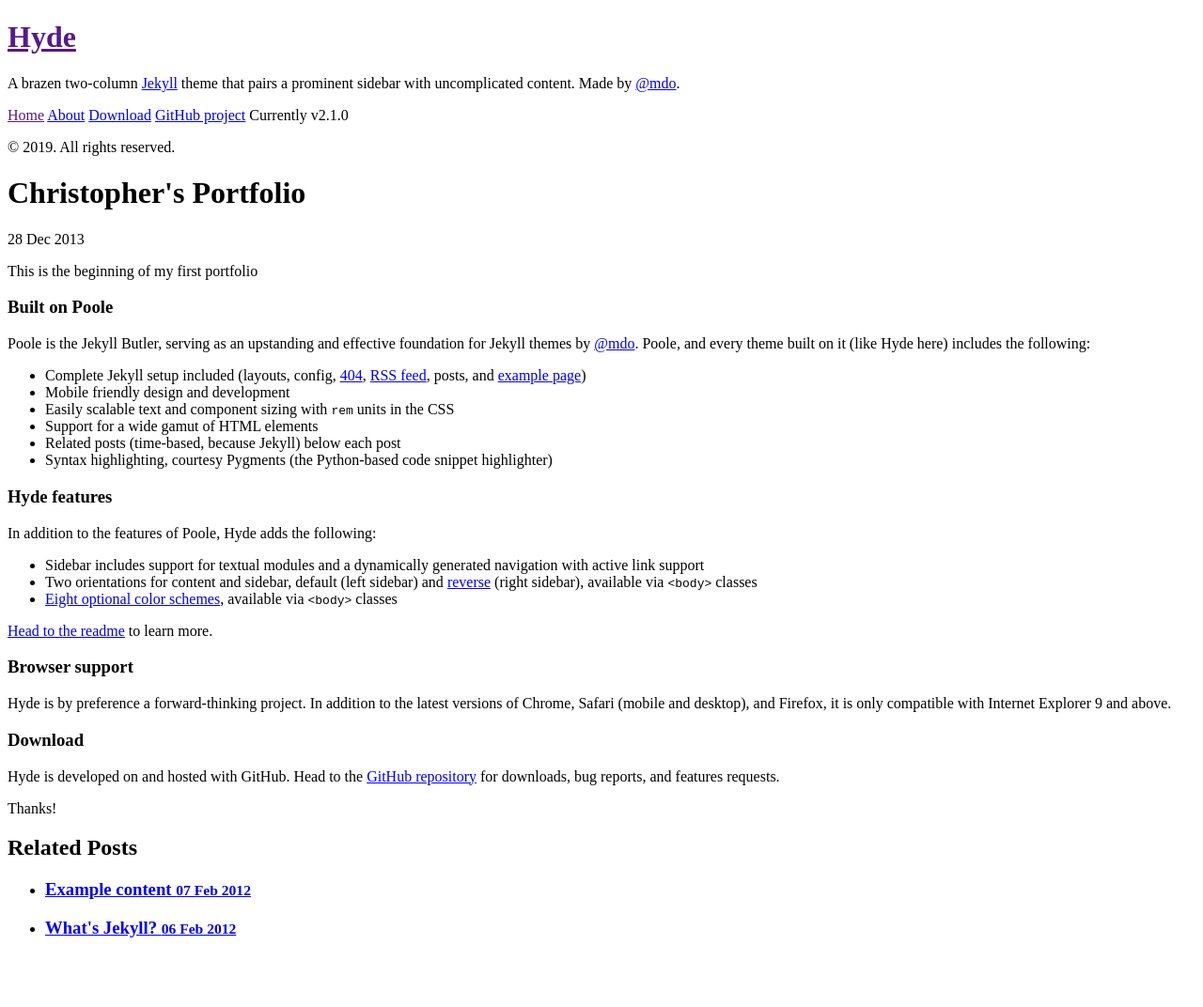
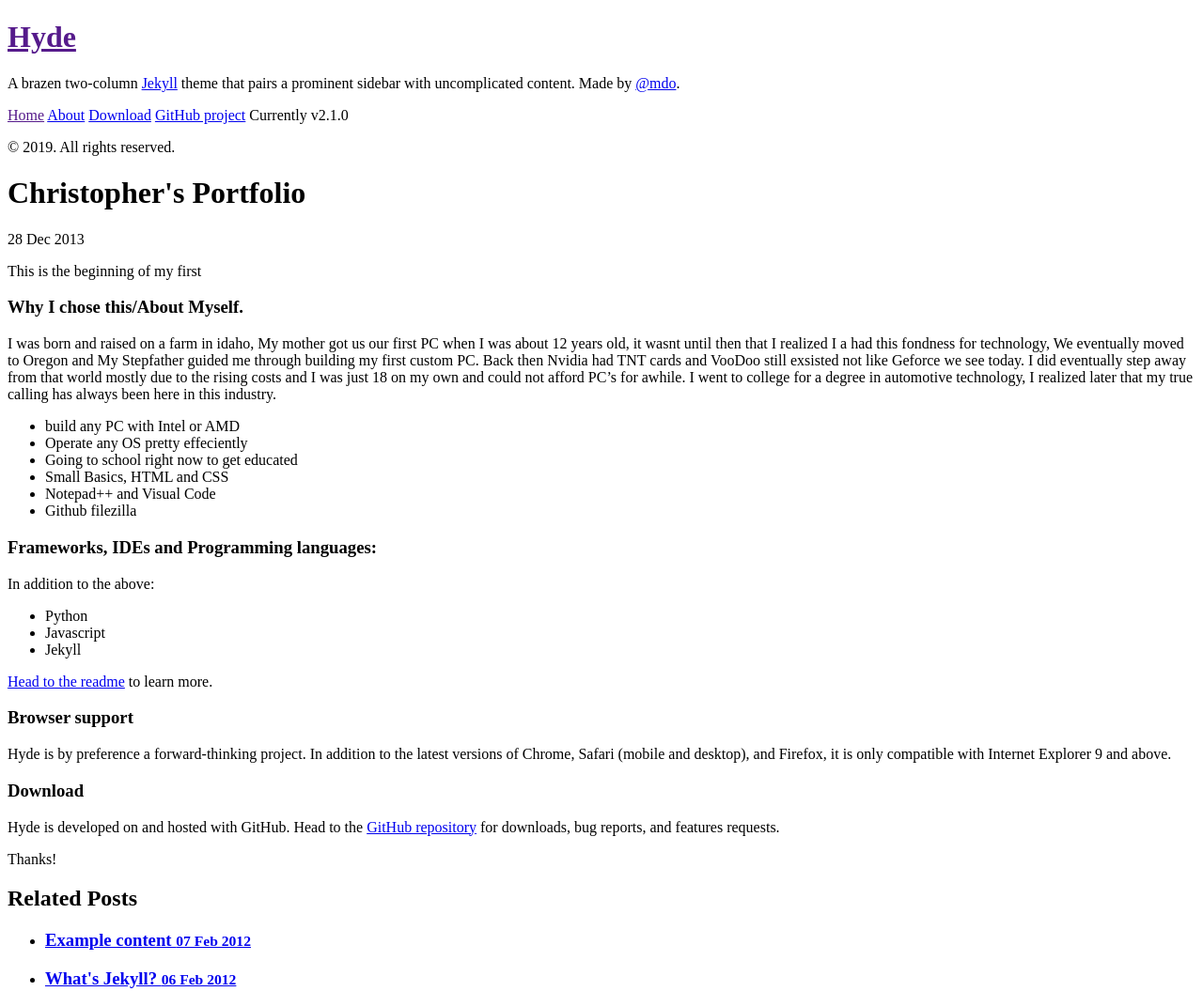
Before and after one commit to SilentWorkForce/SilentWorkForce.github.io, a Jekyll site: the page built from _posts/2013-12-28-introducing-hyde.md, in a window 1280 px wide. Shown: the whole page at 94% size. Built offline with Jekyll 4.4.1, drawn with Linux system fonts in a browser that asks for light colours; Markdown is read by kramdown in place of the engine named in the settings; before the commit the page ends 1018 px from its top, so only the background shows below that.

Commit message:
Update 2013-12-28-introducing-hyde.md

```diff
--- a/_posts/2013-12-28-introducing-hyde.md
+++ b/_posts/2013-12-28-introducing-hyde.md
@@ -3,26 +3,31 @@
 title: Christopher's Portfolio
 ---
 
-This is the beginning of my first portfolio
+This is the beginning of my first
 
-### Built on Poole
+### Why I chose this/About Myself.
 
-Poole is the Jekyll Butler, serving as an upstanding and effective foundation for Jekyll themes by [@mdo](https://twitter.com/mdo). Poole, and every theme built on it (like Hyde here) includes the following:
+I was born and raised on a farm in idaho, My mother got us our first PC when I was about 12 years old, it wasnt until then
+that I realized I a had this fondness for technology, We eventually moved to Oregon and My Stepfather guided me through building
+my first custom PC. Back then Nvidia had TNT cards and VooDoo still exsisted not like Geforce we see today. I did eventually step away
+from that world mostly due to the rising costs and I was just 18 on my own and could not afford PC's for awhile. I went to college
+for a degree in automotive technology, I realized later that my true calling has always been here in this industry.
 
-* Complete Jekyll setup included (layouts, config, [404](/404), [RSS feed](/atom.xml), posts, and [example page](/about))
-* Mobile friendly design and development
-* Easily scalable text and component sizing with `rem` units in the CSS
-* Support for a wide gamut of HTML elements
-* Related posts (time-based, because Jekyll) below each post
-* Syntax highlighting, courtesy Pygments (the Python-based code snippet highlighter)
 
-### Hyde features
+* build any PC with Intel or AMD
+* Operate any OS pretty effeciently
+* Going to school right now to get educated
+* Small Basics, HTML and CSS
+* Notepad++ and Visual Code
+* Github filezilla
 
-In addition to the features of Poole, Hyde adds the following:
+### Frameworks, IDEs and Programming languages:
 
-* Sidebar includes support for textual modules and a dynamically generated navigation with active link support
-* Two orientations for content and sidebar, default (left sidebar) and [reverse](https://github.com/poole/lanyon#reverse-layout) (right sidebar), available via `<body>` classes
-* [Eight optional color schemes](https://github.com/poole/hyde#themes), available via `<body>` classes
+In addition to the above:
+
+* Python
+* Javascript
+* Jekyll
 
 [Head to the readme](https://github.com/poole/hyde#readme) to learn more.
 
@@ -32,6 +37,6 @@
 
 ### Download
 
-Hyde is developed on and hosted with GitHub. Head to the <a href="https://github.com/poole/hyde">GitHub repository</a> for downloads, bug reports, and features requests.
+Hyde is developed on and hosted with GitHub. Head to the <a href="https://github.com/SilentWorkForce/SilentWorkForce.github.io">GitHub repository</a> for downloads, bug reports, and features requests.
 
 Thanks!
```
